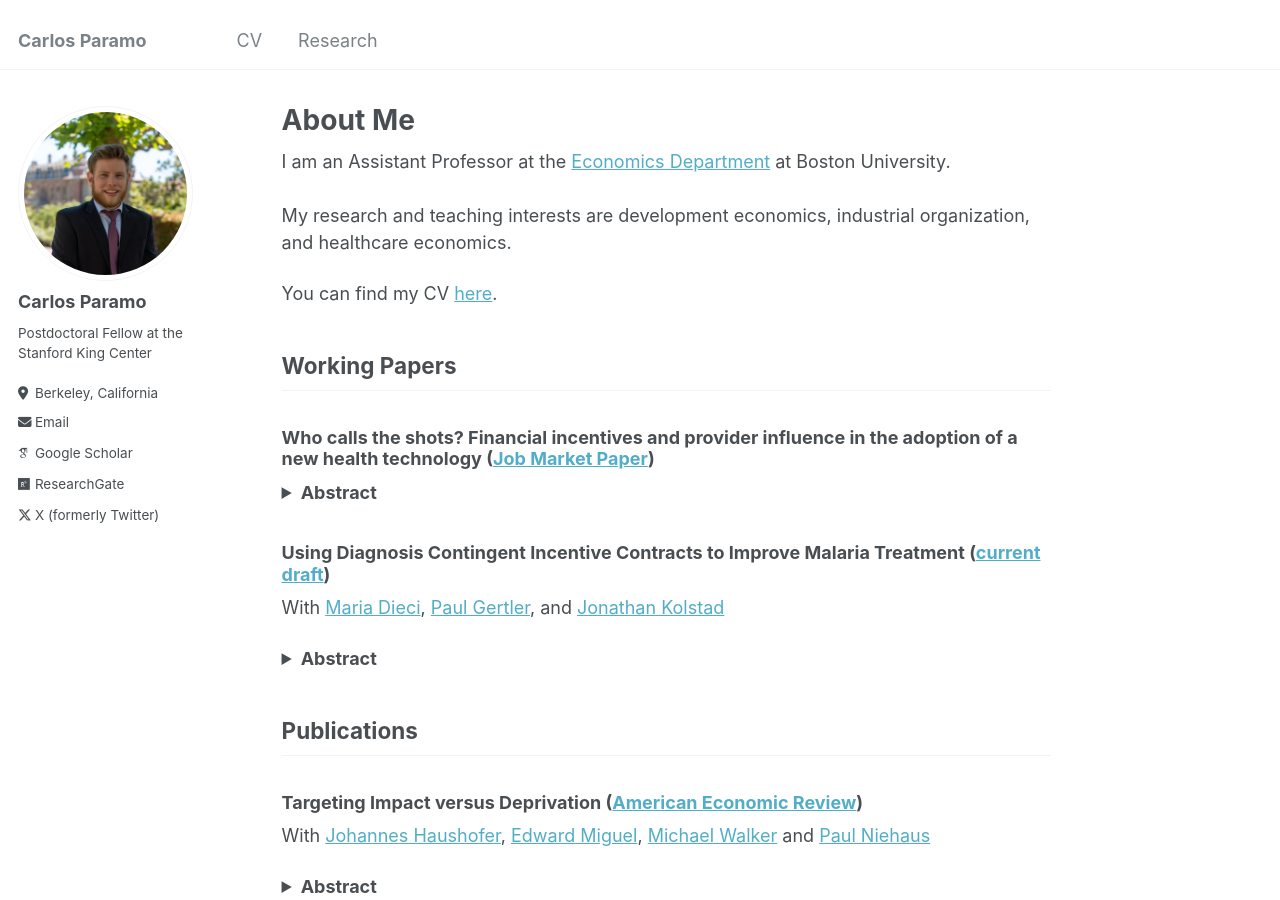
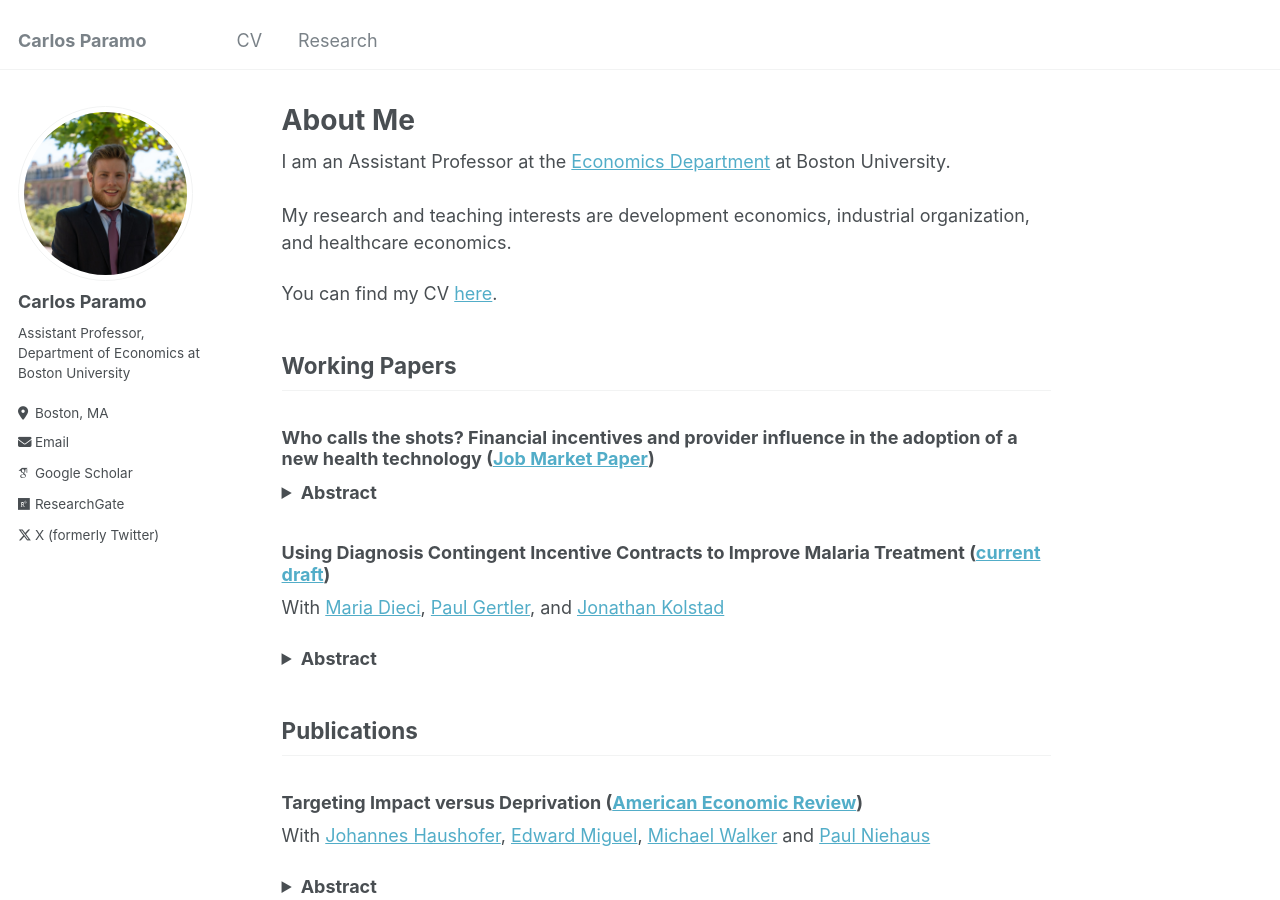
Before and after one commit to paramobrotz/paramobrotz.github.io, a Jekyll site: the page built from _pages/about.md, in a window 1280 px wide and 900 px high. Built offline with Jekyll 4.4.1, drawn with Linux system fonts in a browser that asks for light colours; some web fonts are replaced.

Commit message:
Update _config.yml

```diff
--- a/_config.yml
+++ b/_config.yml
@@ -11,7 +11,7 @@ locale                   : "en-US"
 title                    : "Carlos Paramo"
 title_separator          : "-"
 name                     : &name "Carlos Paramo"
-description              : &description "Postdoctoral Fellow at the Stanford King Center"
+description              : &description "Assistant Professor, Department of Economics at Boston University"
 url                      : https://paramobrotz.github.io # the base hostname & protocol for your site e.g. "https://mmistakes.github.io"
 baseurl                  : "" # the subpath of your site, e.g. "/blog"
 repository               : "paramobrotz/paramobrotz.github.io"
@@ -24,11 +24,11 @@ author:
   avatar           : "profile.jpg"
   name             : "Carlos Paramo"
   pronouns         : # example: "she/her"
-  bio              : "Postdoctoral Fellow at the Stanford King Center"
-  location         : "Berkeley, California"
+  bio              : "Assistant Professor, Department of Economics at Boston University"
+  location         : "Boston, MA"
   employer         :
   uri              : # URL
-  email            : "carlos.paramo@stanford.edu"
+  email            : "paramo@bu.edu"
 
   # Academic websites
   arxiv            : # URL - Update with the correct link to your profile
```
